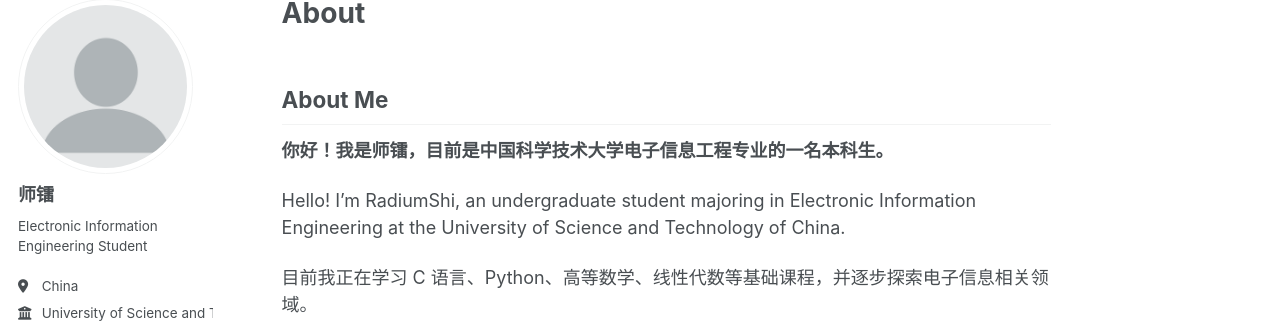
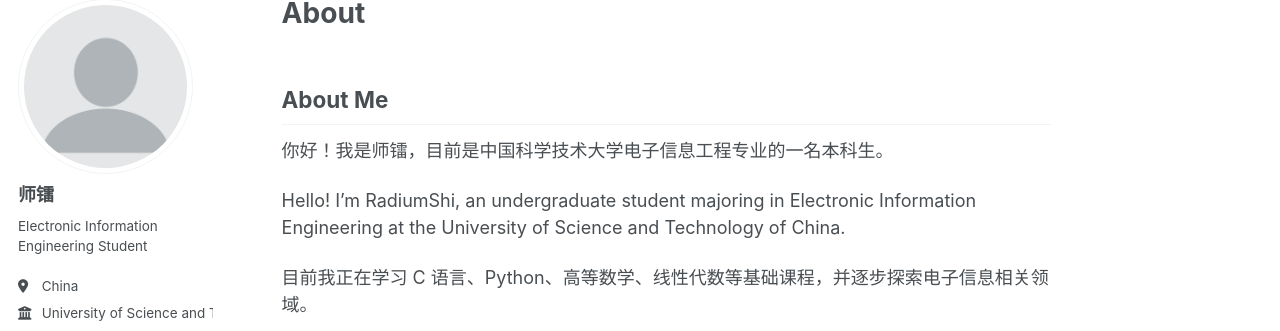
Before and after one commit to RadiumShi/radiumshi.github.io, a Jekyll site: the page built from _pages/about.md, in a window 1280 px wide. Shown: the part 102-433 px from the top of the page. Built offline with Jekyll 4.4.1, drawn with Linux system fonts in a browser that asks for light colours; a style sheet for code colours, icons or effects is not loaded.

```diff
--- a/_pages/about.md
+++ b/_pages/about.md
@@ -9,7 +9,7 @@ redirect_from:
 
 ## About Me
 
-**你好！我是师镭，目前是中国科学技术大学电子信息工程专业的一名本科生。**
+你好！我是师镭，目前是中国科学技术大学电子信息工程专业的一名本科生。
 
 Hello! I'm RadiumShi, an undergraduate student majoring in Electronic Information Engineering at the University of Science and Technology of China.
 
```
